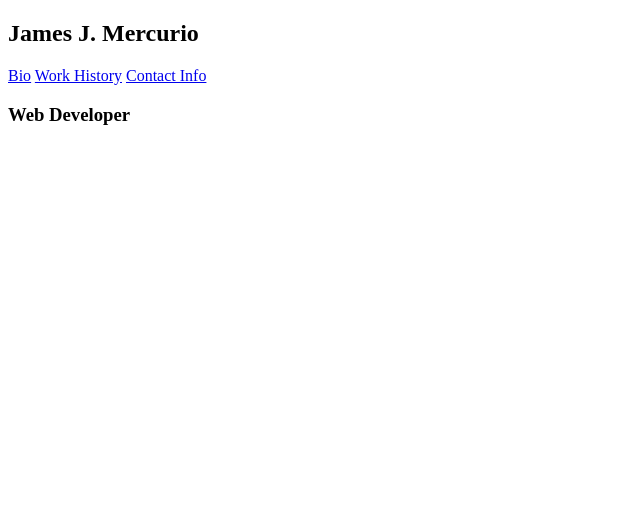
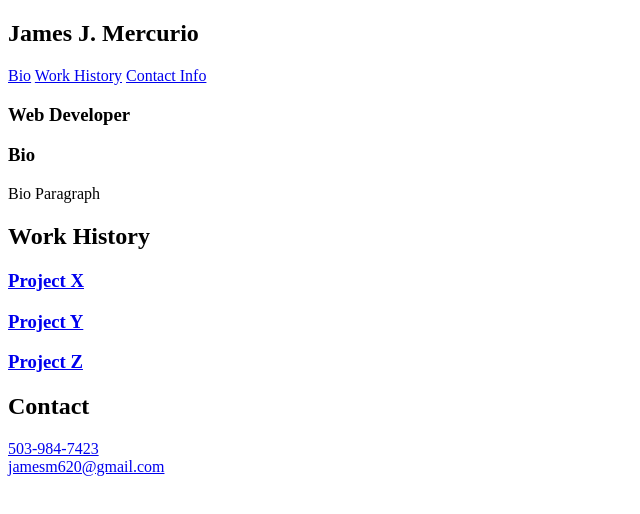
Before and after one commit to mercurioregon/Profile_Project, a plain HTML site: page index.html in a window 1280 px wide. Shown: the whole page, without its empty margins (0-640 px from the left). Drawn offline with Linux system fonts and the light colour scheme; files whose address does not match are found by name.

Commit message:
Preliminary HTML complete

```diff
--- a/index.html
+++ b/index.html
@@ -19,10 +19,40 @@
         <div>
         <h3>Web Developer</h3>
         </div>
+    </section>
+    <main class="page-body">
+        <section class="page-section" id="bio">
+        <h3>Bio</h3>
+        <div>
+            <p>Bio Paragraph</p>
+        </div>
 
-
-
-    </section>
-
-</body>
+        </section class="page-section" id="work_history">
+            <h2>Work History</h2>
+                <div class="container">
+                <a href="#" class="project x">
+                <div>
+                <h3>Project X</h3>
+                </div>
+                <a href="#" class="project y">
+                <div>
+                <h3>Project Y</h3>
+                </div>
+                <a href="#" class="project z">
+                <div>
+                 <h3>Project Z</h3>
+                 </div>
+                </a>
+             </div>
+        </section>
+        <section class="contact" id="contact">
+            <h2>Contact</h2>
+                <contactnumber>
+                <a href="tel;+15039847423">503-984-7423</a>
+                <br>
+                <a href="mailto:jamesm620@gmail.com">jamesm620@gmail.com</a>
+                </contactnumber>
+            </section>
+        </main>
+    </body>
 </html>
```
